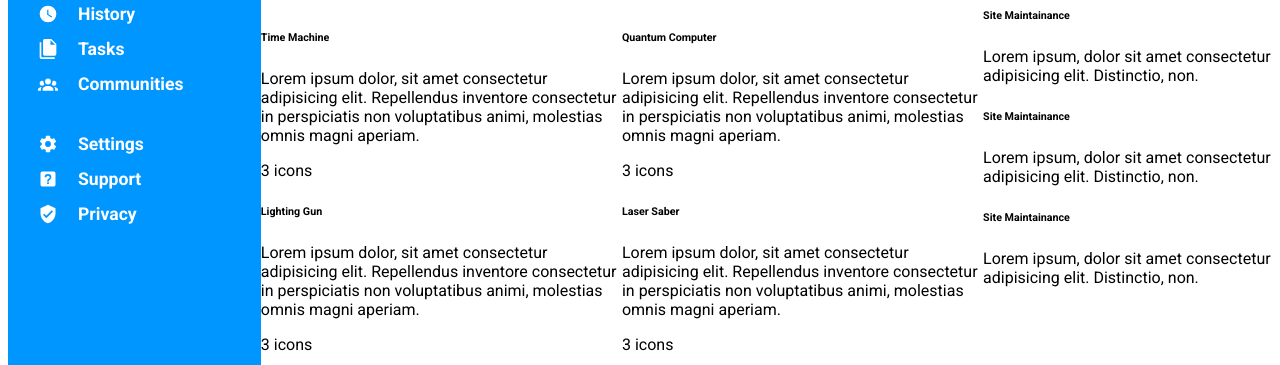
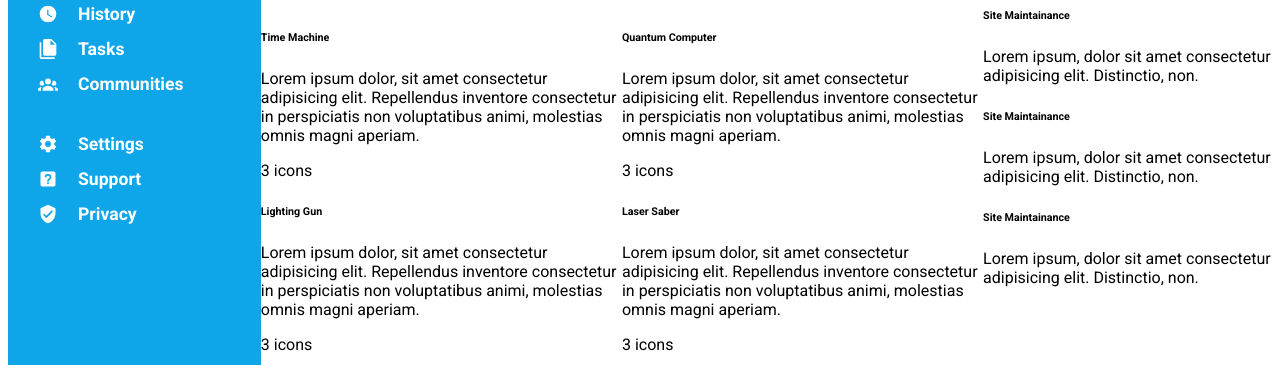
Before and after one commit to SonDo580/admin-dashboard, a plain HTML site: page index.html in a window 1280 px wide. Shown: the part 209-574 px from the top of the page. Drawn offline with Linux system fonts and the light colour scheme.

Commit message:
Change sidebar background color

```diff
--- a/style.css
+++ b/style.css
@@ -23,7 +23,7 @@ header {
 .sidebar {
     grid-row: 1 / -1;
 
-    background-color: rgb(0, 150, 255);
+    background-color: #0ea5e9;
 }
 
 .sidebar h1 {
```
